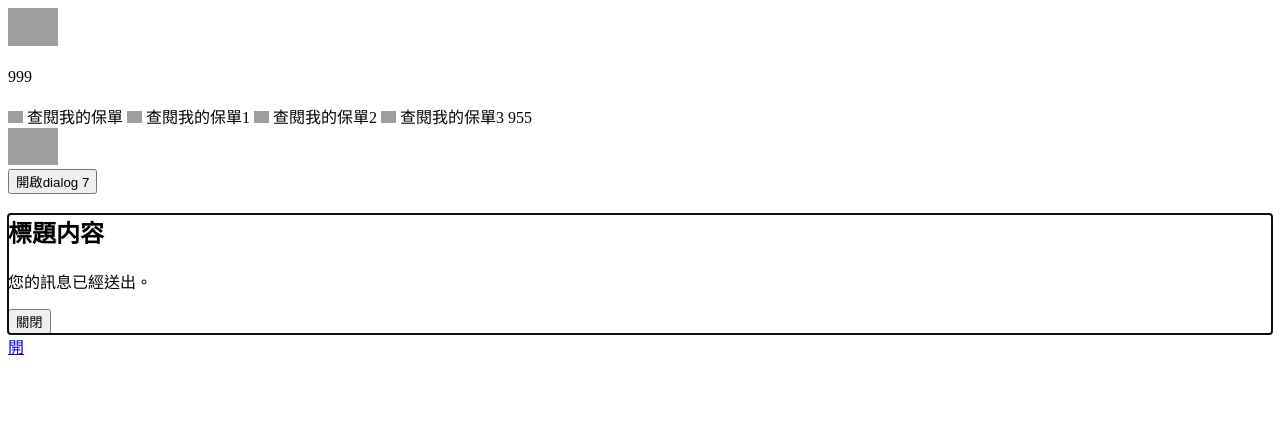
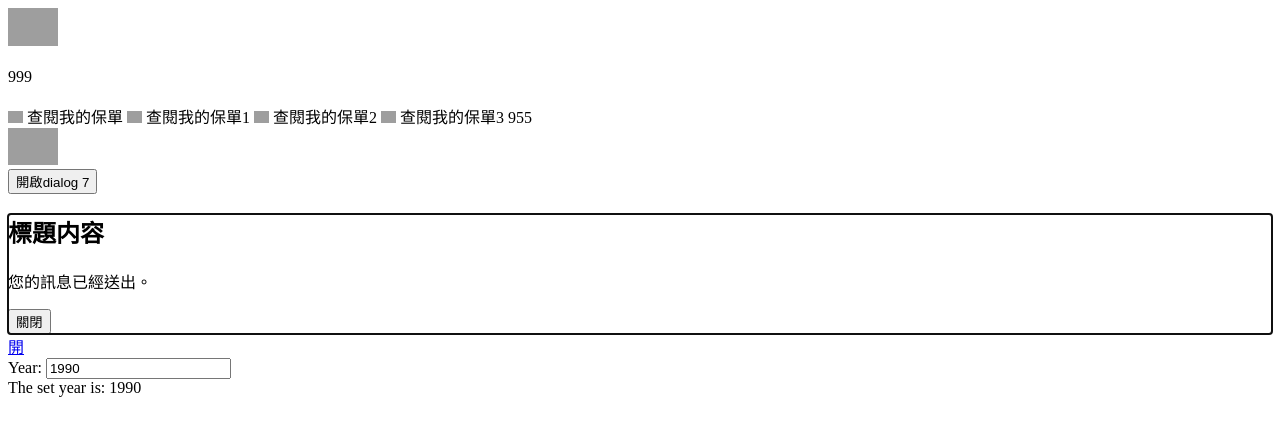
Before and after one commit to georgelynch1980/georgelynch1980.github.io, a plain HTML site: page index.html in a window 1280 px wide. Drawn offline with nearby package versions, Linux system fonts and the light colour scheme; grey boxes are pictures that could not be loaded.

Commit message:
Update index.html

```diff
--- a/index.html
+++ b/index.html
@@ -91,8 +91,32 @@
     </main>
 
 
+    <div id="date-input">
+  <label>Year:
+    <input type="text" id="year" value="1990" onblur="change(event)"/>
+  </label>
+</div>
+
+<div id="date-output" aria-atomic="true" aria-live="polite">
+  The set year is:
+  <span id="year-output">1990</span>
+</div>
+
+
     <script src="https://ajax.googleapis.com/ajax/libs/jquery/3.6.0/jquery.min.js"></script>
     <script>
+
+        function change(event) {
+          const yearOut = document.getElementById("year-output");
+
+          switch (event.target.id) {
+            case "year":
+              yearOut.innerHTML = event.target.value;
+              break;
+            default:
+              return;
+          }
+        };
 
 
         $(".btn").click(function () {
```
